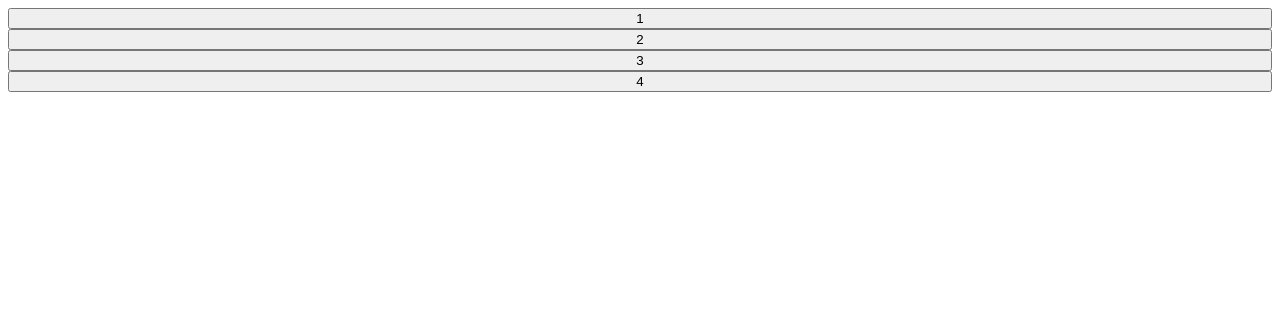
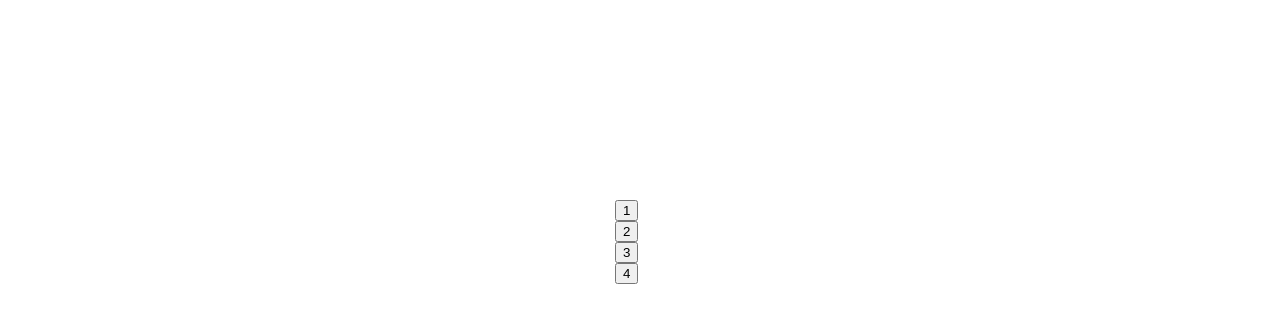
Before and after one commit to jahallb1/js-practice-1, a plain HTML site: page index.html in a window 1280 px wide. Drawn offline with Linux system fonts and the light colour scheme; files whose address does not match are found by name.

Commit message:
changed the styling of the elments

```diff
--- a/assets/css/style.css
+++ b/assets/css/style.css
@@ -1,6 +1,12 @@
 .container {
-    display: flex;
-    flex-direction: column;
-    text-align: center;
-    justify-content: center;
+   display: flex;
+   margin-top: 200px;
+
 }
+.button-container {
+    width: 50px;
+    height: 50px;
+
+    /* Center horizontally*/
+    margin: 0 auto;
+}
--- a/index.html
+++ b/index.html
@@ -9,10 +9,13 @@
 </head>
 <body>
     <div class="container">
-        <button>1</button>
-        <button>2</button>
-        <button>3</button>
-        <button>4</button>
+        <div class="button-container">
+            <button>1</button>
+            <button>2</button>
+            <button>3</button>
+            <button>4</button>
+        </div>
+
     </div>
     <script src="./assets//js/script.js"></script>
 </body>
```
